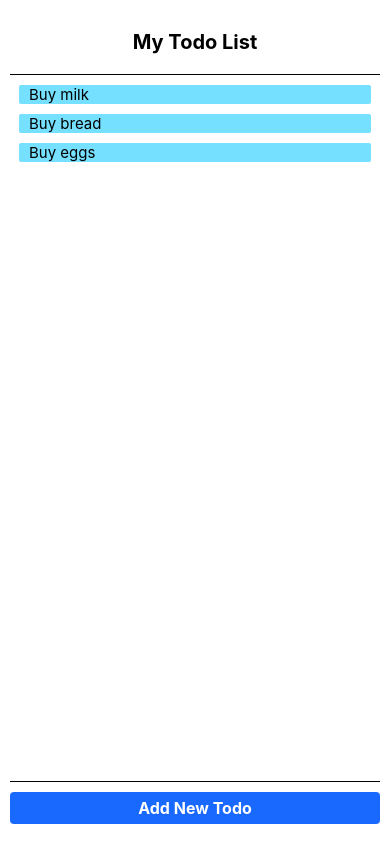
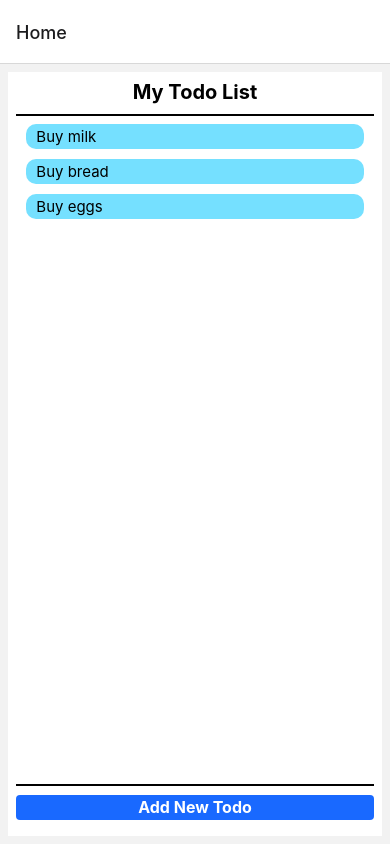
Before and after one commit to shouxiang/7421ICT-assignment1, a React Native app: screen /Home in a window 390 px wide. Built offline with nearby package versions, Linux system fonts and the light colour scheme.

Commit message:
milestone 1 - sort out layout

```diff
--- a/App.js
+++ b/App.js
@@ -1,5 +1,15 @@
-import Home from "./screens/Home";
+import { NavigationContainer } from "@react-navigation/native";
+import { createStackNavigator } from "@react-navigation/stack";
+import Home from "./src/screens/Home";
+
+const Stack = createStackNavigator();
 
 export default function App() {
-  return <Home />;
+  return (
+    <NavigationContainer>
+      <Stack.Navigator initialRouteName="Home">
+        <Stack.Screen name="Home" component={Home} />
+      </Stack.Navigator>
+    </NavigationContainer>
+  );
 }
--- a/screens/Home.js
+++ /dev/null
@@ -1,40 +0,0 @@
-import { View, Text, StyleSheet } from "react-native";
-import Title from "../src/components/Title";
-import Underline from "../src/components/Underline";
-import TodoList from "../src/components/TodoList";
-import MyButton from "../src/components/MyButton";
-import Footer from "../src/components/Footer";
-
-export default () => {
-  return (
-    <View style={styles.container}>
-      <Title text={"My Todo List"} />
-      <View style={[{ marginTop: 20 }]}></View>
-      <Underline />
-      <TodoList />
-      <View style={[{ marginTop: 500 }]}></View>
-      {/* <Underline /> */}
-      {/* <MyButton title={"Add New Todo"} /> */}
-      <Footer />
-    </View>
-  );
-};
-
-const styles = StyleSheet.create({
-  container: {
-    // borderWidth: 1,
-    flex: 1,
-    backgroundColor: "#fff",
-    alignItems: "center",
-    justifyContent: "flex-start",
-    width: "95%",
-    flexDirection: "column",
-    alignSelf: "center",
-    paddingTop: 30,
-  },
-  underline: {
-    borderBottomWidth: 1.5,
-    borderBottomColor: "black",
-    width: "100%",
-  },
-});
--- a/src/components/Footer.js
+++ b/src/components/Footer.js
@@ -4,17 +4,17 @@ import Underline from "./Underline";
 
 export default () => (
   <View style={styles.container}>
-    <Underline />
-    <View style={[{ marginTop: 10 }]}></View>
-    <MyButton title={"Add New Todo"} />
+    <View style={styles.underline}></View>
+    <View style={styles.button}>
+      <MyButton title={"Add New Todo"} />
+    </View>
   </View>
 );
 
 const styles = StyleSheet.create({
   container: {
-    // borderWidth: 1,
-    width: "100%",
-    position: "absolute",
-    bottom: 20,
+    flex: 1,
   },
+  underline: { flex: 1, borderTopWidth: 2 },
+  button: { flex: 4 },
 });
--- a/src/components/MyButton.js
+++ b/src/components/MyButton.js
@@ -1,20 +1,28 @@
 import { Text, StyleSheet, Pressable } from "react-native";
+import { activeButtonColor, pressedButtonColor } from "../constants/color";
 
 export default ({ title }) => (
-  <Pressable style={styles.button}>
+  <Pressable
+    style={({ pressed }) => [
+      styles.pressable,
+      pressed ? styles.pressed : styles.active,
+    ]}
+  >
     <Text style={styles.text}>{title}</Text>
   </Pressable>
 );
 
 const styles = StyleSheet.create({
-  button: {
-    alignItems: "center",
-    paddingVertical: 6,
+  pressable: {
+    // borderWidth: 1,
     borderRadius: 4,
     elevation: 3,
-    backgroundColor: "#1969FF",
-    width: "100%",
+    alignItems: "center",
+    justifyContent: "center",
+    minHeight: 25,
   },
+  pressed: { backgroundColor: pressedButtonColor },
+  active: { backgroundColor: activeButtonColor },
   text: {
     fontSize: 16,
     fontWeight: "bold",
--- a/src/components/Title.js
+++ b/src/components/Title.js
@@ -1,14 +1,31 @@
 import { View, Text, StyleSheet } from "react-native";
-import Underline from "./Underline";
 
 export default ({ text }) => (
-  <View>
-    <Text style={styles.title}>{text}</Text>
+  <View style={styles.container}>
+    <View style={styles.title}>
+      <Text style={styles.text}>{text}</Text>
+    </View>
+    <View style={styles.underline}></View>
   </View>
 );
 
 const styles = StyleSheet.create({
+  container: {
+    // borderWidth: 1,
+    flex: 1,
+  },
   title: {
+    // borderWidth: 1,
+    alignItems: "center",
+    justifyContent: "center",
+    marginBottom: 10,
+    flex: 3,
+  },
+  underline: {
+    borderTopWidth: 2,
+    flex: 1,
+  },
+  text: {
     fontWeight: "bold",
     fontSize: 20,
   },
--- a/src/components/TodoItem.js
+++ b/src/components/TodoItem.js
@@ -1,4 +1,5 @@
 import { View, Text, StyleSheet } from "react-native";
+import { todoItemColor } from "../constants/color";
 
 export default ({ text }) => (
   <View style={styles.container}>
@@ -8,12 +9,12 @@ export default ({ text }) => (
 
 const styles = StyleSheet.create({
   container: {
-    // borderWidth: 1,
-    backgroundColor: "#75E0FF",
-    borderRadius: 2,
-    paddingLeft: 10,
-    marginTop: 10,
+    backgroundColor: todoItemColor,
+    borderRadius: 10,
+    paddingHorizontal: 10,
+    minHeight: 25,
     justifyContent: "center",
+    marginBottom: 10,
   },
   text: {
     fontSize: 15,
--- a/src/components/TodoList.js
+++ b/src/components/TodoList.js
@@ -1,11 +1,9 @@
 import { View, StyleSheet } from "react-native";
 import TodoItem from "./TodoItem";
 
-const todo = ["Buy milk", "Buy bread", "Buy eggs"];
-
-export default () => (
+export default ({ todos }) => (
   <View style={styles.container}>
-    {todo.map((item, index) => (
+    {todos.map((item, index) => (
       <TodoItem text={item} key={index} />
     ))}
   </View>
@@ -14,6 +12,5 @@ export default () => (
 const styles = StyleSheet.create({
   container: {
     // borderWidth: 1,
-    width: "95%",
   },
 });
--- a/src/components/Underline.js
+++ b/src/components/Underline.js
@@ -4,8 +4,9 @@ export default () => <View style={styles.underline}></View>;
 
 const styles = StyleSheet.create({
   underline: {
-    borderBottomWidth: 1.5,
-    borderBottomColor: "black",
-    width: "100%",
+    borderColor: "black",
+    // width: "100%",
+    // height: 10,
+    borderWidth: 1,
   },
 });
--- /dev/null
+++ b/src/constants/color.js
@@ -0,0 +1,4 @@
+export const homeBackgroundColor = "#fff";
+export const todoItemColor = "#75E0FF";
+export const activeButtonColor = "#1969FF";
+export const pressedButtonColor = "#75E0FF";
--- /dev/null
+++ b/src/screens/Home.js
@@ -0,0 +1,42 @@
+import { View, StyleSheet } from "react-native";
+import Title from "../components/Title";
+import TodoList from "../components/TodoList";
+import Footer from "../components/Footer";
+import { homeBackgroundColor } from "../constants/color";
+
+const todo = ["Buy milk", "Buy bread", "Buy eggs"];
+
+export default () => {
+  return (
+    <View style={styles.container}>
+      <View style={styles.title}>
+        <Title text={"My Todo List"} />
+      </View>
+      <View style={styles.todoList}>
+        <TodoList todos={todo} />
+      </View>
+      <View style={styles.footer}>
+        <Footer />
+      </View>
+    </View>
+  );
+};
+
+const styles = StyleSheet.create({
+  container: {
+    // borderWidth: 1,
+    flex: 1,
+    margin: "2%",
+    padding: "2%",
+    backgroundColor: homeBackgroundColor,
+  },
+  title: {
+    // borderWidth: 1,
+    flex: 1,
+  },
+  todoList: { flex: 15, paddingHorizontal: "3%" },
+  footer: {
+    // borderWidth: 1,
+    flex: 1,
+  },
+});
```
